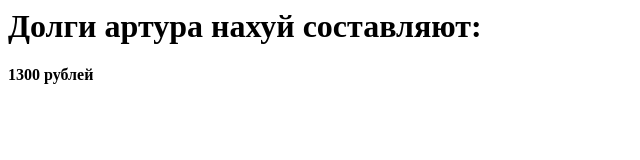
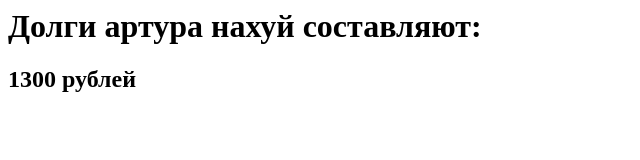
Before and after one commit to Vetrov2/artyr, a plain HTML site: page index.html in a window 1280 px wide. Shown: the whole page, without its empty margins (0-640 px from the left). Drawn offline with Linux system fonts and the light colour scheme.

Commit message:
Update index.html

```diff
--- a/index.html
+++ b/index.html
@@ -1,2 +1,2 @@
 <h1>Долги артура нахуй составляют: </h1>
-<h4>1300 рублей</h4>
+<h2>1300 рублей</h2>
```
